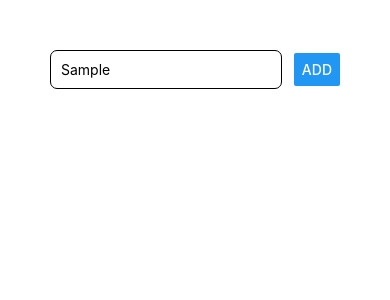
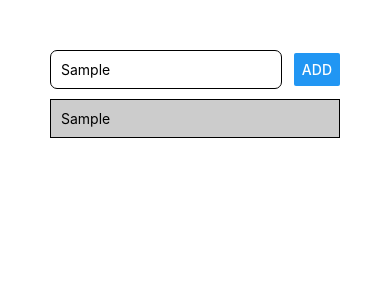
Before and after one commit to marutha/rn-guide, a React Native app: screen / in a window 390 px wide. Both pictures are taken after typing "Sample" into the empty fields and a click on the button "ADD". Shown: the top 300 px of the page. Built offline with nearby package versions, Linux system fonts and the light colour scheme.

Commit message:
Add handlers

```diff
--- a/App.js
+++ b/App.js
@@ -1,20 +1,30 @@
-import React from 'react';
-import { StyleSheet, Text, View, Button, TextInput } from 'react-native';
+import React, { useState } from 'react';
+import { StyleSheet, Text, View, Button, TextInput, ScrollView } from 'react-native';
 
 export default function App() {
+  const [enteredGoal, setEnteredGoal] = useState('');
+  const [currentGoals, setCurrentGoals] = useState([]);
+
+  const addGoalHandler = () => setCurrentGoals(currentGoals => [...currentGoals, enteredGoal])
   return (
-    <View style={styles.screen}>
+    <ScrollView style={styles.screen}>
       <View style={styles.inputContainer}>
         <TextInput
           placeholder="Enter your goal"
           style={styles.input}
+          onChangeText={setEnteredGoal}
+          value={enteredGoal}
         />
-        <Button title="Add" />
+        <Button title="Add" onPress={addGoalHandler} />
       </View>
       <View>
-
+        {currentGoals.map(goal =>
+          (<View key={Math.random} style={styles.listItem}>
+            <Text >{goal}</Text>
+          </View>))
+        }
       </View>
-    </View>
+    </ScrollView>
   );
 }
 
@@ -34,4 +44,11 @@
     padding: 10,
     borderRadius: 7,
   },
+  listItem: {
+    padding: 10,
+    marginTop: 10,
+    backgroundColor: '#ccc',
+    borderColor: 'black',
+    borderWidth: 1,
+  }
 });
```
